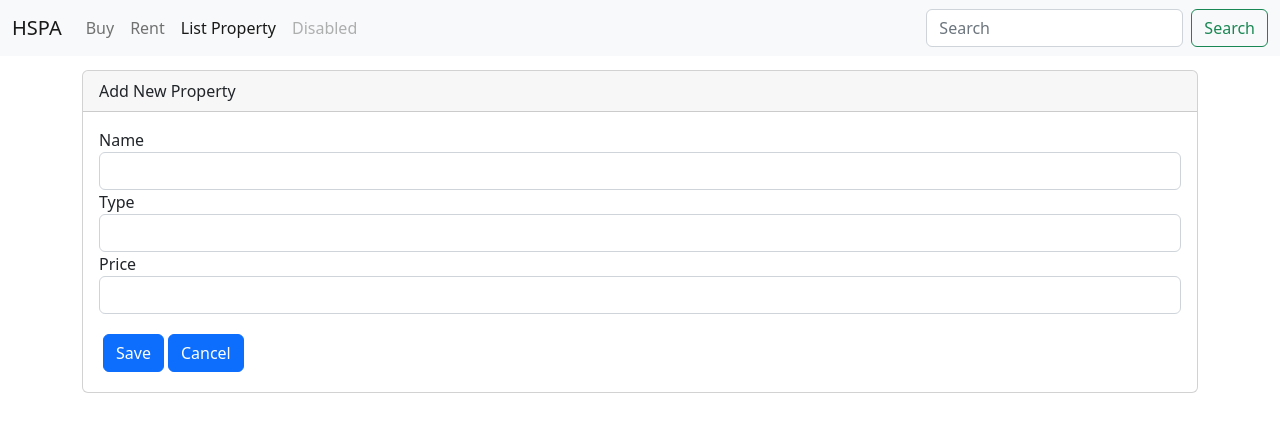
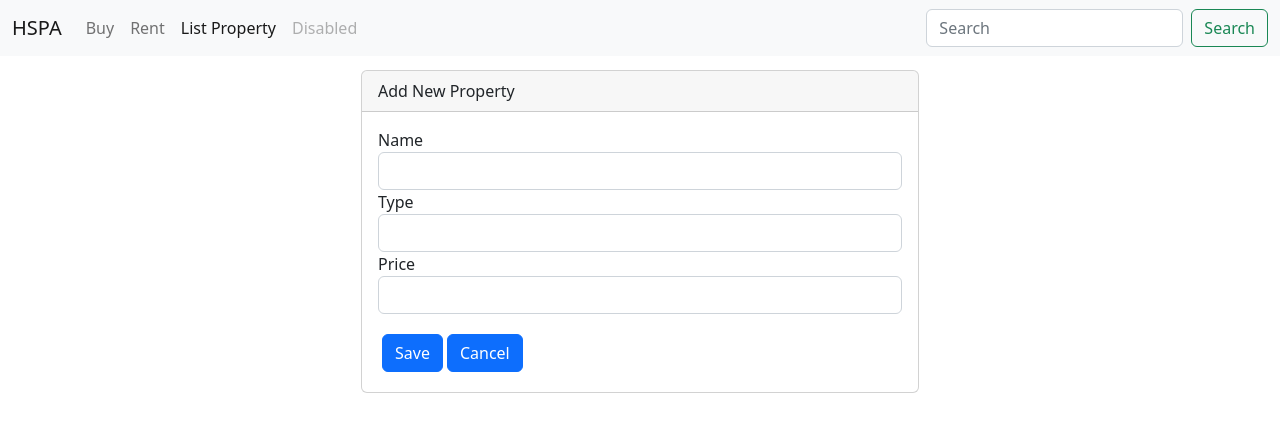
Before and after one commit to RumenWZ/HousingAppFrontend, an Angular app: page /add-property in a window 1280 px wide. Shown: the top 432 px of the page. Built offline with nearby package versions, Linux system fonts and the light colour scheme.

Commit message:
add property form

```diff
--- a/src/app/property/add-property/add-property.component.html
+++ b/src/app/property/add-property/add-property.component.html
@@ -1,11 +1,15 @@
-<div class="card">
+<div class="card col-6 m-auto">
   <div class="card-header">Add New Property</div>
   <div class="card-body">
     <form (ngSubmit)="onSubmit(Form)" #Form="ngForm">
 
       <div class="form-group col-12">
         <label for="name">Name</label>
-        <input type="text" class="form-control" ngModel name="Name">
+        <input type="text" class="form-control" #propertyName="ngModel" ngModel name="Name" required minlength="5">
+        <span *ngIf="!propertyName.valid && propertyName.touched" style="color: red;">
+          <span *ngIf="propertyName.errors?.required">Please provide a name</span>
+          <span *ngIf="propertyName.errors?.minlength">The name must be more than 5 characters long</span>
+        </span>
       </div>
 
       <div class="form-group col-12">
--- a/src/app/property/add-property/add-property.component.ts
+++ b/src/app/property/add-property/add-property.component.ts
@@ -1,4 +1,4 @@
-import { Component } from '@angular/core';
+import { Component, ViewChild } from '@angular/core';
 import { Router } from '@angular/router';
 import { NgForm } from '@angular/forms';
 
@@ -8,6 +8,7 @@ import { NgForm } from '@angular/forms';
   styleUrls: ['./add-property.component.css']
 })
 export class AddPropertyComponent {
+  //@ViewChild('Form') addPropertyForm: NgForm;
   constructor(private router: Router) {}
 
   ngOnInit() {
```
